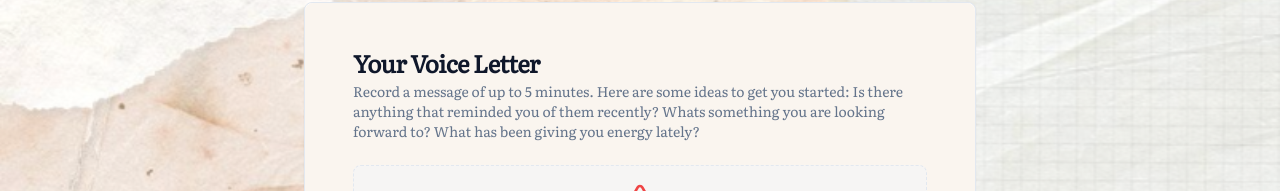
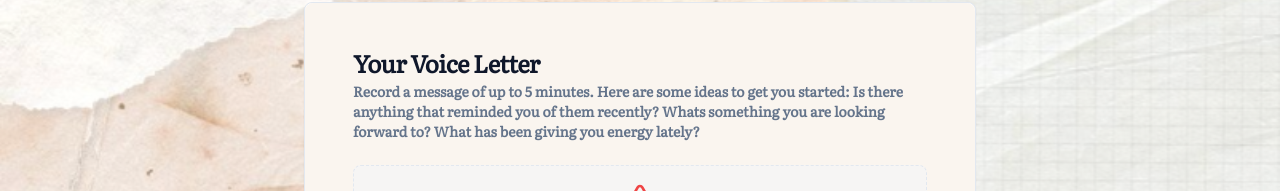
Before and after one commit to staceych/CSE-498-Project, a Next.js app: page /compose in a window 1280 px wide. Shown: the part 202-393 px from the top of the page. Built offline with nearby package versions, Linux system fonts and the light colour scheme; no server answers; sample sign-in values are in the browser's storage; what @genkit-ai/google-genai, genkit would draw is missing.

Commit message:
don't edit the code:
<CardDescription>Record a message of up to 5 minut

```diff
--- a/src/app/compose/page.tsx
+++ b/src/app/compose/page.tsx
@@ -147,7 +147,7 @@ export default function ComposePage() {
             <div className="rounded-lg p-6 bg-background/80">
               <CardHeader>
                 <CardTitle className="font-headline">Your Voice Letter</CardTitle>
-                <CardDescription>Record a message of up to 5 minutes.
+                <CardDescription className="font-semibold">Record a message of up to 5 minutes.
                                 Here are some ideas to get you started:
                                 Is there anything that reminded you of them recently?
                                 Whats something you are looking forward to?
```
